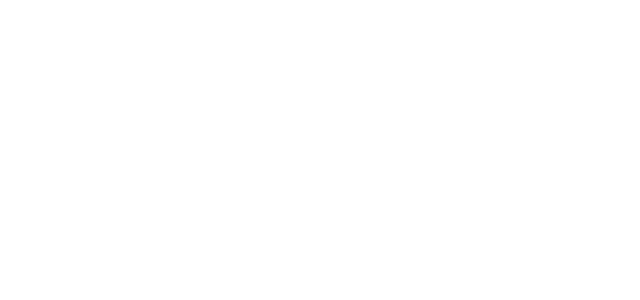
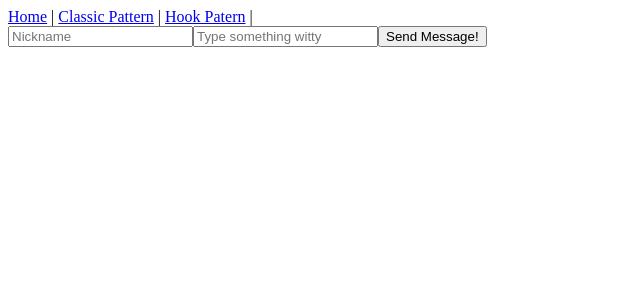
Before and after one commit to DetectiveAzul/basic-hook-example, a React (Create React App) app: page /classic in a window 1280 px wide. Shown: the top 300 px of the page, without its empty margins (0-640 px from the left). Built offline with nearby package versions, Linux system fonts and the light colour scheme.

Commit message:
Added classic pattern chat container

```diff
--- a/package.json
+++ b/package.json
@@ -3,6 +3,7 @@
   "version": "0.1.0",
   "private": true,
   "dependencies": {
+    "@reach/router": "^1.2.1",
     "react": "^16.7.0-alpha",
     "react-dom": "^16.7.0-alpha",
     "react-scripts": "2.1.1"
--- a/src/App.js
+++ b/src/App.js
@@ -1,9 +1,22 @@
 import React, { Component } from 'react';
+import { Router, Link } from '@reach/router';
+//ChatContainers
+import ChatContainer from './basic-pattern/ChatContainer';
+import HookChatContainer from './hook-pattern/ChatContainer';
 
 class App extends Component {
   render() {
     return (
       <div className="App">
+        <nav>
+          <Link to="/">Home</Link> |{" "}
+          <Link to="/classic">Classic Pattern</Link> |{" "}
+          <Link to="/hooks">Hook Patern</Link> |{" "}
+        </nav>
+        <Router>
+          <ChatContainer path="/classic" />
+          <HookChatContainer path="/hooks" />
+        </Router>
       </div>
     );
   }
--- /dev/null
+++ b/src/basic-pattern/ChatContainer.js
@@ -0,0 +1,67 @@
+import React, {Component} from 'react';
+
+class ChatContainer extends Component {
+    constructor() {
+        super();
+        this.state = {
+            nameField: "Name",
+            messageField: "Message",
+            chat: []
+        }
+
+        this.nameKeyUp = this.nameKeyUp.bind(this);
+        this.messageKeyUp = this.messageKeyUp.bind(this);
+        this.addMessage = this.addMessage.bind(this);
+    }
+
+    nameKeyUp(event) {
+        this.setState({
+            nameField: event.target.value
+        });
+    }
+
+    messageKeyUp(event) {
+        this.setState({
+            messageField: event.target.value
+        });
+    }
+
+    addMessage(event) {
+        const chatMessage =
+            <p key={this.state.chat.length + 1}>
+                <strong>{this.state.nameField}: </strong>
+                { this.state.messageField }
+            </p>
+
+        this.setState({
+            chat: [...this.state.chat, chatMessage]
+        });
+    };
+
+    render() {
+        return(
+            <div className="chat-container">
+                <div className="form">
+                    <input
+                        type="text"
+                        name="name"
+                        placeholder="Nickname"
+                        onChange={this.nameKeyUp}
+                    />
+                    <input
+                        type="text"
+                        name="message"
+                        placeholder="Type something witty"
+                        onChange={this.messageKeyUp}
+                    />
+                    <button onClick={this.addMessage}>Send Message!</button>
+                </div>
+                <div className="chat-messages">
+                    {this.state.chat}
+                </div>
+            </div>
+        )
+    }
+}
+
+export default ChatContainer;
--- /dev/null
+++ b/src/hook-pattern/ChatContainer.js
@@ -0,0 +1,11 @@
+import React from 'react';
+
+const HookChatContainer = () => {
+    return(
+        <div className="chat-container">
+            <p>Hooks Hello World</p>
+        </div>
+    )
+}
+
+export default HookChatContainer;
```
Also changed, not shown: 1 other file (tests, documents, lock files or other folders).
